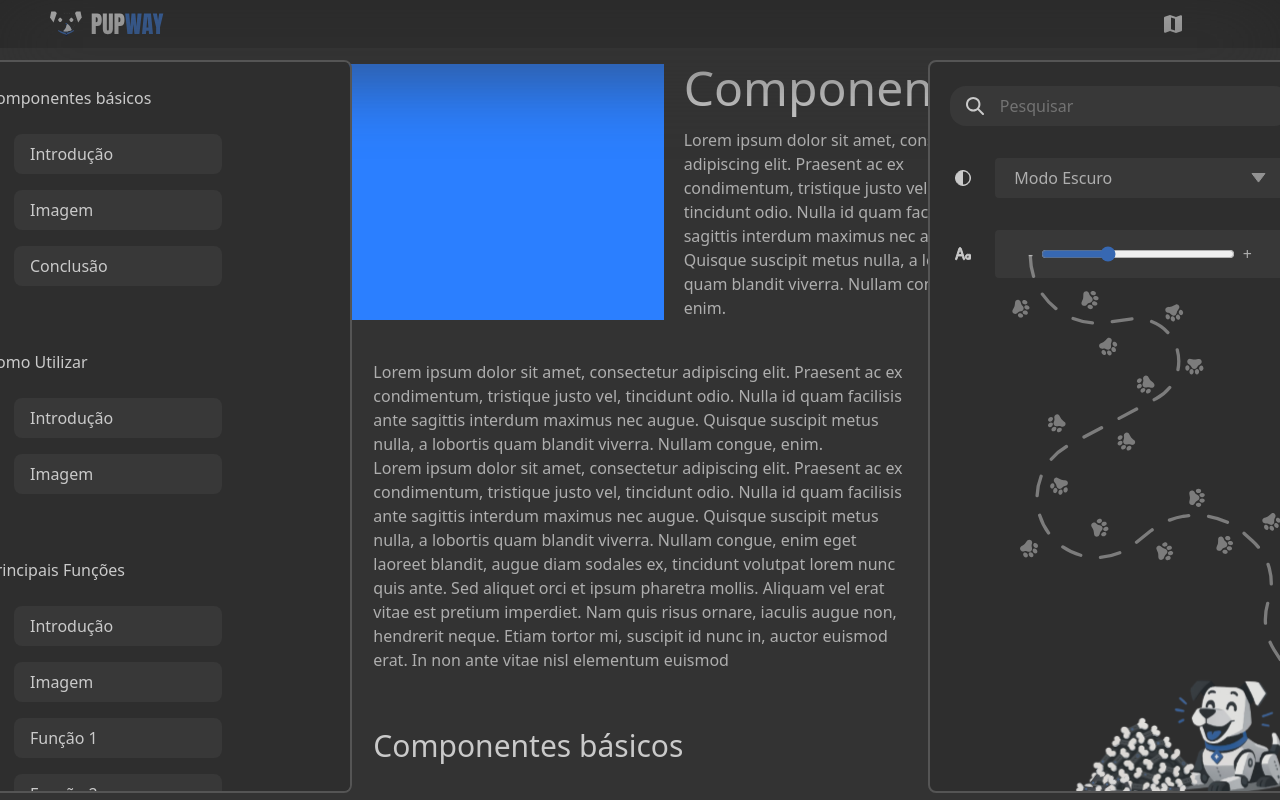
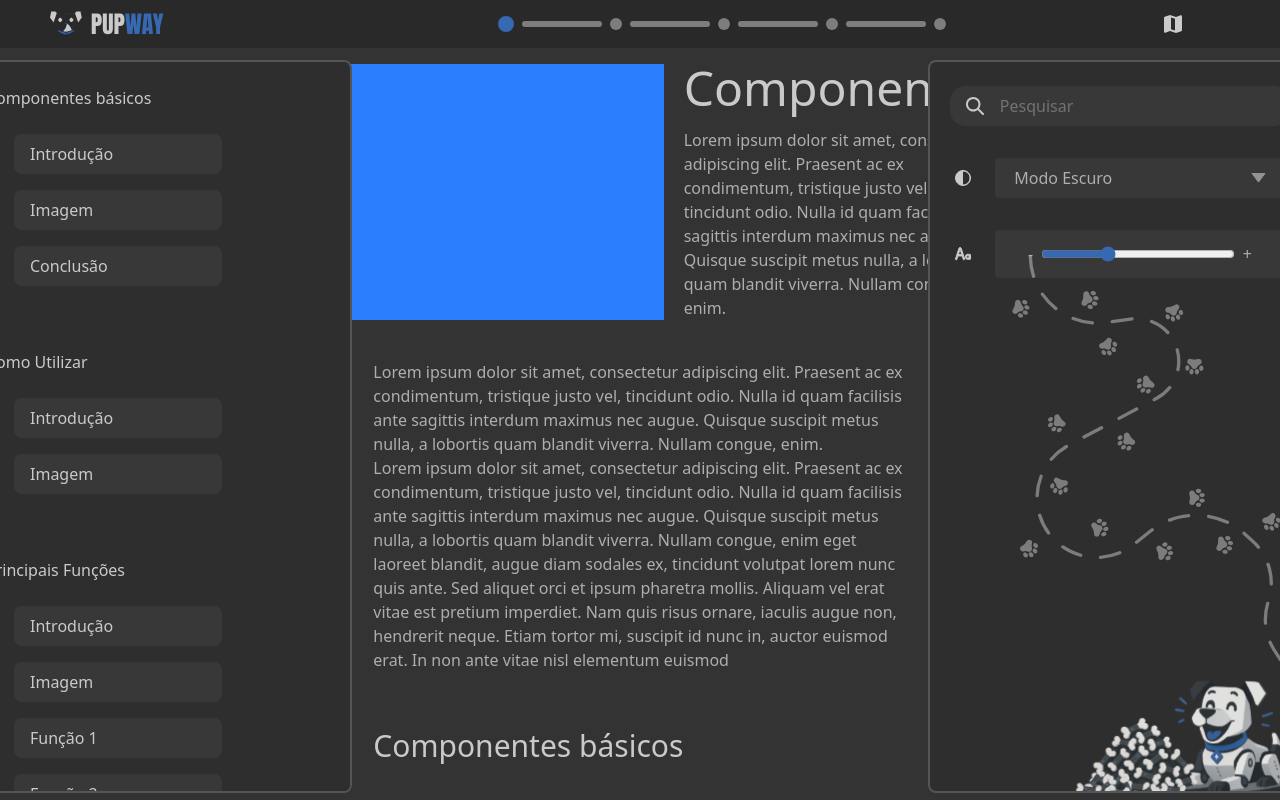
Before and after one commit to Jonatass06/Pac2SeguidorDeLinha, a Next.js app: page /componentes in a window 1280 px wide. Built offline with nearby package versions, Linux system fonts and the light colour scheme.

Commit message:
bla bla bla

```diff
--- a/src/app/[subject]/page.tsx
+++ b/src/app/[subject]/page.tsx
@@ -4,6 +4,7 @@ import React, { use, useContext, useEffect, useMemo, useState } from "react";
 import LeftSideBar from "../../components/leftSideBar";
 import RightSideBar from "../../components/rightSideBar";
 import ThemeContext from "@/context/ThemeContext";
+import Steps from "@/components/steps";
 
 export default function Main({
   params,
@@ -34,6 +35,7 @@ export default function Main({
           theme
         }
       >
+
         <section className="w-3/12 h-full flex justify-center">
           <LeftSideBar subject={subjectObject}></LeftSideBar>
         </section>
--- a/src/app/globals.css
+++ b/src/app/globals.css
@@ -21,6 +21,9 @@
   --color-detailsDarkMode: oklch(0.59 0 0);
   --color-detailsDarkerDarkMode: oklch(0.45 0 0);
 }
+* {
+  box-sizing: border-box;
+}
 
 ::-webkit-scrollbar {
   width: 10px;
--- a/src/app/layout.tsx
+++ b/src/app/layout.tsx
@@ -1,6 +1,7 @@
 import Header from "@/components/header";
 import "./globals.css";
 import ThemeProvider from "@/context/ThemeProvider";
+import Steps from "@/components/steps";
 export default function RootLayout({
   children,
 }: Readonly<{
@@ -8,11 +9,12 @@ export default function RootLayout({
 }>) {
   return (
     <html lang="en" className="w-full h-full overflow-hidden">
-        <body className="w-full h-full">
+        <body className="w-full h-full relative">
       <ThemeProvider>
           <Header></Header>
           {children}
       </ThemeProvider>
+
         </body>
     </html>
   );
--- a/src/components/header.tsx
+++ b/src/components/header.tsx
@@ -6,6 +6,7 @@ import MapIcon from "../../public/mapIcon";
 import Track from "./track";
 import ThemeContext from "@/context/ThemeContext";
 import TrackComponent from "./track";
+import Steps from "./steps";
 
 export default function Header() {
   const { theme } = useContext(ThemeContext);
@@ -14,7 +15,7 @@ export default function Header() {
     <>
       <nav
         className={
-          "w-full h-12 bg-headerLightMode dark:bg-headerDarkMode flex items-center justify-center fixed top-0 " +
+          "w-full h-12 bg-headerLightMode dark:bg-headerDarkMode flex items-center justify-center fixed top-0 z-10 " +
           theme
         }
       >
@@ -26,17 +27,20 @@ export default function Header() {
         </div>
         <div
           className="w-1/6 flex justify-center cursor-pointer"
-          onClick={() => setIsOpen(true)}
+          onClick={() => setIsOpen(!isOpen)}
         >
           <MapIcon></MapIcon>
         </div>
       </nav>
+      {isOpen && (
+          <>
+          <Steps />
+          <Steps />
+          <Steps />
+          <Steps />
+          </>
+      )}
 
-      {isOpen && (
-        <div className="h-full flex items-end">
-          <TrackComponent />
-        </div>
-      )}
     </>
   );
 }
--- a/src/components/rightSideBarComponents/themeSelect.tsx
+++ b/src/components/rightSideBarComponents/themeSelect.tsx
@@ -6,14 +6,25 @@ import DownArrow from "../../../public/downArrowIcon";
 import { AnimatePresence, motion } from "motion/react";
 
 export default function ThemeSelect() {
-  const { setTheme } = useContext(ThemeContext);
+  const { setTheme, theme } = useContext(ThemeContext);
   const [choosenTheme, setChoosenTheme] = useState("Modo Escuro");
   const [isOpen, setIsOpen] = useState(false);
   return (
     <div className="w-11/12 h-full">
       <div className="flex flex-col w-full justify-center text-fontTextLightMode dark:text-fontTextDarkMode gap-2 items-center">
         <div className="flex w-full items-center gap-6 justify-center">
-          <ChangeColor />
+          <button className="cursor-pointer" onClick={() => {
+            if (choosenTheme == "Modo Escuro") {
+              setChoosenTheme("Modo Claro");
+              setTheme("");
+            } else {
+              setChoosenTheme("Modo Escuro");
+              setTheme("dark");
+            }
+            setIsOpen(false);
+          }}>
+            <ChangeColor />
+          </button>
           <button
             className="flex items-center w-10/12 bg-secondaryLightMode dark:bg-secondaryDarkMode p-2 rounded-sm justify-center"
             onClick={() => setIsOpen(!isOpen)}
--- a/src/components/steps.tsx
+++ b/src/components/steps.tsx
@@ -0,0 +1,10 @@
+export default function Steps(){
+    return(
+        <>
+
+        <div className="w-full h-full overflow-auto flex items-center bg-[#28282899] backdrop-blur-3xl justify-center fixed  will-change-transform  top-0 left-0 z-[20] gap-5">
+
+        </div>
+        </>
+    )
+}
--- a/src/components/track.tsx
+++ b/src/components/track.tsx
@@ -1,8 +1,64 @@
 "use client";
-export default function TrackComponent() {
+
+import { subjects } from "@/subjects/subjects";
+import { useMemo, useState } from "react";
+import { usePathname } from "next/navigation";
+import { AnimatePresence, motion } from "framer-motion"; // <-- ensure using framer-motion
+
+export default function Track() {
+  const pathname = usePathname();
+  const [itemHovered, setItemHovered] = useState<string | null>(null);
+  const subjectObject = useMemo(
+    () => subjects.find((s) => s.slug === pathname.split("/")[1]),
+    [pathname]
+  );
+
+  if(!subjectObject){
+    return
+  }
+
   return (
-    <div className="h-10/12 w-full blur-2xl bg-backgroundLightMode dark:bg-backgroundDarkMode blur absolute z-10">
+    <div className="flex w-2/6 text-fontTextLightMode dark:text-fontTextDarkMode">
+      {subjects.map((item, index) => (
+        <div key={index} className="flex items-center">
+          {/* Dot container */}
+          <div className="relative flex flex-col items-center">
+            <motion.a
+              href={item.slug}
+              className={`rounded-full ${
+                index >= subjectObject!.id ? "bg-detailsLightMode dark:bg-detailsDarkMode size-3" : "bg-primaryLightMode dark:bg-primaryDarkMode size-4"
+              }`}
+              onMouseEnter={() => setItemHovered(item.slug)}
+              onMouseLeave={() => setItemHovered(null)}
+            ></motion.a>
 
+            {/* Tooltip */}
+            <AnimatePresence>
+              {itemHovered === item.slug && (
+                <motion.div
+                  key={item.id}
+                  initial={{ opacity: 0, y: -10 }}
+                  animate={{ opacity: 1, y: 0 }}
+                  exit={{ opacity: 0, y: -10 }}
+                  transition={{ duration: 0.2 }}
+                  className="absolute top-10 left-1/2 -translate-x-1/2 w-max min-w-16 h-8 flex justify-center items-center bg-headerLightMode dark:bg-headerDarkMode text-fontTextLightMode dark:text-fontTextDarkMode p-2 rounded-2xl z-10"
+                >
+                  {item.title}
+                </motion.div>
+              )}
+            </AnimatePresence>
+          </div>
+
+          {/* Connector line */}
+          {index !== subjects.length - 1 && (
+            <div
+              className={`w-20 h-1.5 m-2 rounded-2xl ${
+                index + 1 < subjectObject!.id ? "bg-primaryLightMode dark:bg-primaryDarkMode" : "bg-detailsLightMode dark:bg-detailsDarkMode"
+              }`}
+            ></div>
+          )}
+        </div>
+      ))}
     </div>
   );
 }
```
Lines whose indentation alone changed are shown as unchanged.
